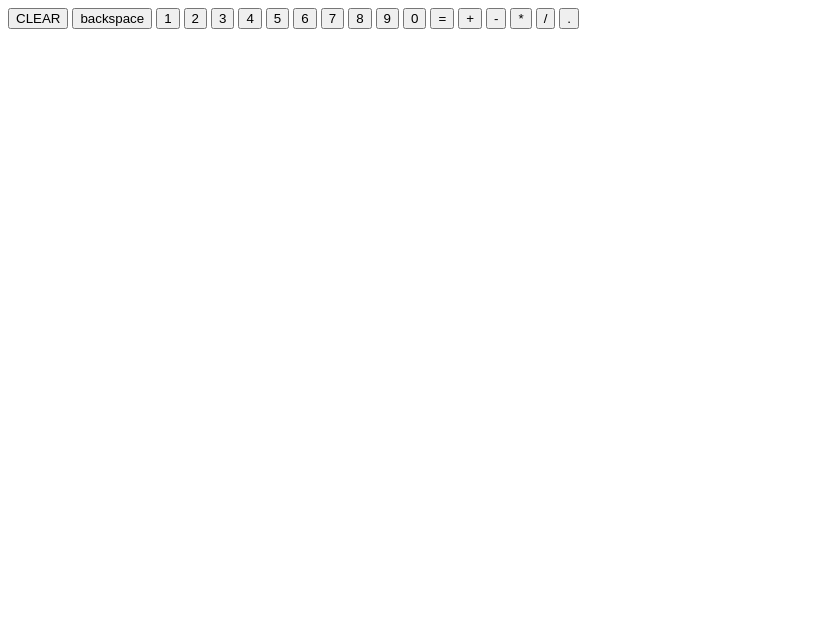
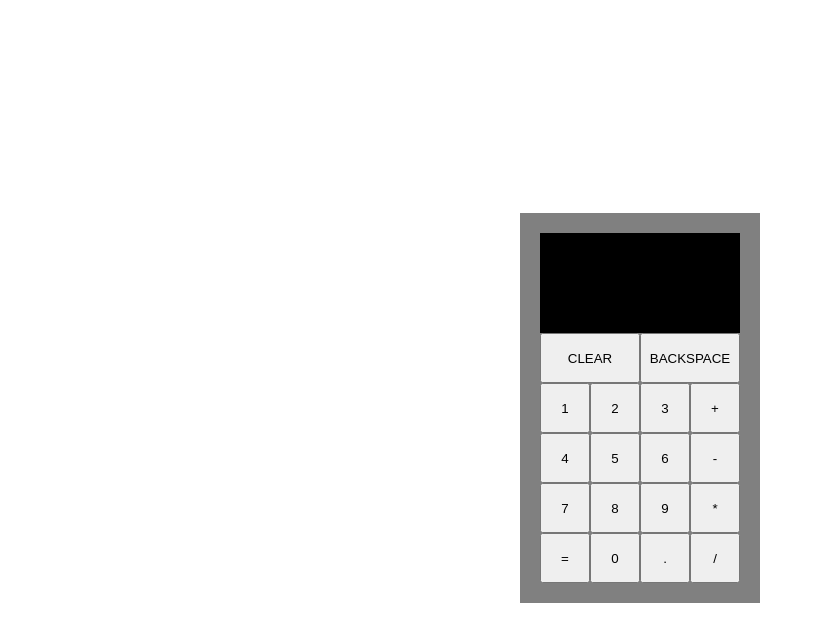
Before and after one commit to ArekModrzejewski/calculator, a plain HTML site: page index.html in a window 1280 px wide. Shown: the whole page, without its empty margins (0-815 px from the left). Drawn offline with Linux system fonts and the light colour scheme.

Commit message:
change calculator items ids to classes, add first sketch of CSS

```diff
--- a/index.html
+++ b/index.html
@@ -1,5 +1,6 @@
 <!DOCTYPE html>
 <html lang="en">
+
 <head>
     <meta charset="UTF-8">
     <meta http-equiv="X-UA-Compatible" content="IE=edge">
@@ -8,29 +9,34 @@
     <link rel="stylesheet" href="style.css">
     <script src="script.js"></script>
 </head>
+
 <body>
     <div class="calculator">
-        <div class="display"></div>
+        <div class="display">
+            <div class="operation"></div>
+            <div class="result"></div>
+        </div>
         <div class="calculator-buttons">
-            <button id="clear">CLEAR</button>
-            <button id="backspace">backspace</button>
-            <button id="1">1</button>
-            <button id="2">2</button>
-            <button id="3">3</button>
-            <button id="4">4</button>
-            <button id="5">5</button>
-            <button id="6">6</button>
-            <button id="7">7</button>
-            <button id="8">8</button>
-            <button id="9">9</button>
-            <button id="0">0</button>
-            <button id="=">=</button>
-            <button id="+">+</button>
-            <button id="-">-</button>
-            <button id="*">*</button>
-            <button id="/">/</button>
-            <button id=".">.</button>
+            <button class="clear">CLEAR</button>
+            <button class="backspace">BACKSPACE</button>
+            <button class="square">1</button>
+            <button class="square">2</button>
+            <button class="square">3</button>
+            <button class="square">+</button>
+            <button class="square">4</button>
+            <button class="square">5</button>
+            <button class="square">6</button>
+            <button class="square">-</button>
+            <button class="square">7</button>
+            <button class="square">8</button>
+            <button class="square">9</button>
+            <button class="square">*</button>
+            <button class="square">=</button>
+            <button class="square">0</button>
+            <button class="square">.</button>
+            <button class="square">/</button>
         </div>
     </div>
 </body>
+
 </html>
--- a/style.css
+++ b/style.css
@@ -0,0 +1,40 @@
+body {
+    height: 100vh;
+    display: flex;
+    justify-content: center;
+    align-items: center;
+}
+.calculator {
+    width: max-content;
+    padding: 20px;
+    background-color: grey;
+}
+.calculator-buttons {
+    display: flex;
+    flex-wrap: wrap;
+    width: 200px;
+}
+.clear,
+.backspace {
+    width: 100px;
+    height: 50px;
+}
+.square {
+    width: 50px;
+    height: 50px;
+}
+.display {
+    display: flex;
+    flex-direction: column;
+    width: 200px;
+    height: 100px;
+    background-color: black;
+    color: chartreuse;
+}
+.operation,
+.result {
+    height: 50px;
+    display: flex;
+    align-items: center;
+    font-size: 24px;
+}
```
